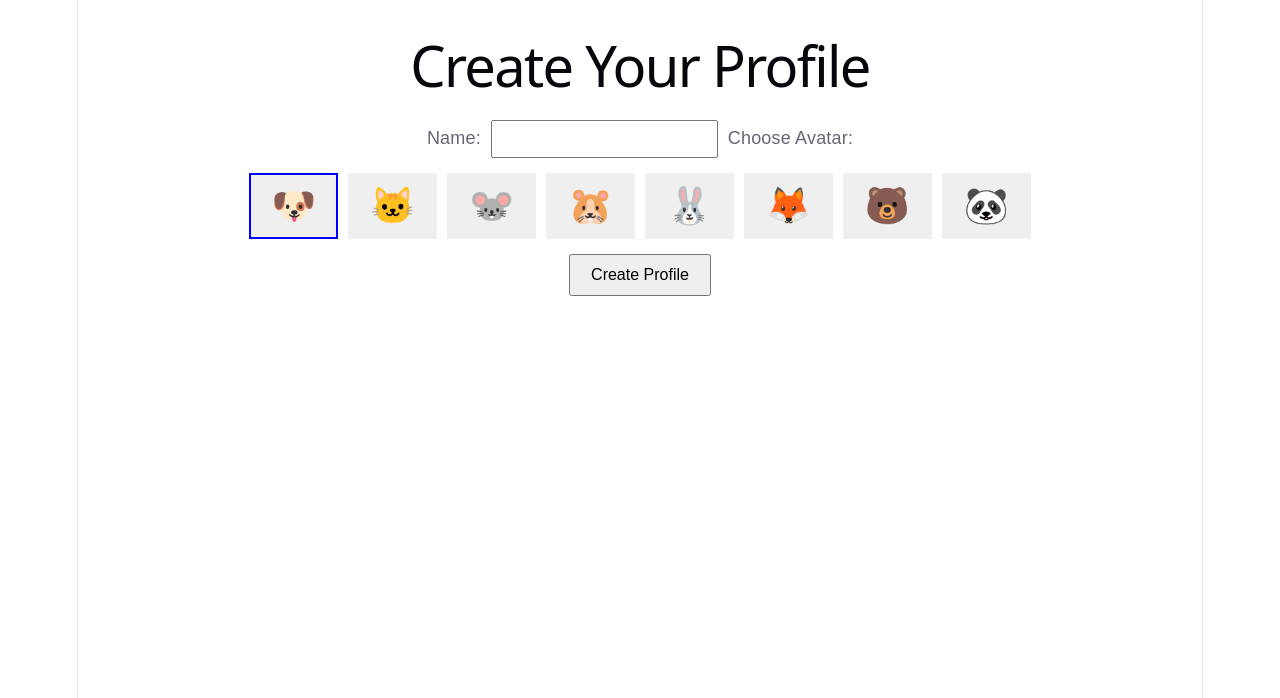
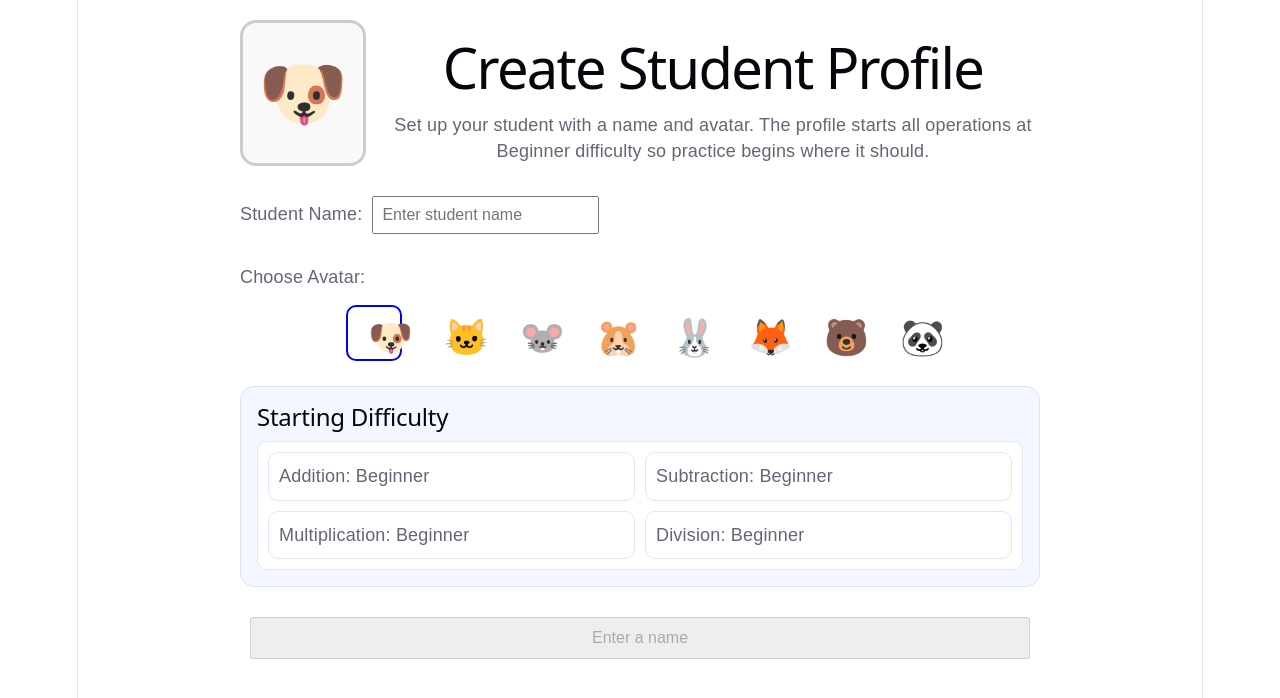
Before and after one commit to areeves/math-drill, a React (Vite) app: page / in a window 1280 px wide. Shown: the top 698 px of the page. Built offline with nearby package versions, Linux system fonts and the light colour scheme.

Commit message:
feat: enhance profile creation screen with improved layout and avatar selection

```diff
--- a/src/App.css
+++ b/src/App.css
@@ -22,10 +22,76 @@ input {
   margin: 10px;
 }
 
+.profile-header {
+  display: flex;
+  align-items: center;
+  justify-content: center;
+  gap: 20px;
+  margin-bottom: 20px;
+}
+
+.avatar-preview {
+  font-size: 4rem;
+  padding: 15px;
+  border: 3px solid #ccc;
+  border-radius: 16px;
+  width: 110px;
+  height: 110px;
+  display: flex;
+  align-items: center;
+  justify-content: center;
+  background: #f9f9f9;
+}
+
+.profile-form {
+  display: grid;
+  gap: 20px;
+  text-align: left;
+}
+
+.difficulty-preview {
+  background: #f4f7ff;
+  border: 1px solid #d7e2ff;
+  padding: 16px;
+  border-radius: 14px;
+}
+
+.difficulty-grid {
+  display: grid;
+  grid-template-columns: repeat(2, minmax(140px, 1fr));
+  gap: 10px;
+  margin-top: 10px;
+}
+
+.difficulty-preview div {
+  padding: 10px;
+  background: white;
+  border-radius: 10px;
+  border: 1px solid #e0e7ff;
+}
+
+.field-label {
+  display: block;
+  font-size: 1rem;
+  margin-bottom: 0;
+}
+
+.avatar-selection {
+  display: flex;
+  flex-wrap: wrap;
+  justify-content: center;
+  gap: 10px;
+  margin-top: 10px;
+}
+
 .avatar-selection button {
   font-size: 2em;
   margin: 5px;
   border: 2px solid transparent;
+  border-radius: 10px;
+  width: 56px;
+  height: 56px;
+  background: white;
 }
 
 .avatar-selection button.selected {
--- a/src/components/ProfileCreateScreen.tsx
+++ b/src/components/ProfileCreateScreen.tsx
@@ -1,5 +1,5 @@
-import { useState } from 'react';
-import type { StudentProfile, Screen } from '../types';
+import { useState, type FormEvent } from 'react';
+import type { StudentProfile, Screen, Operation, DifficultyLevel } from '../types';
 
 interface ProfileCreateScreenProps {
   setProfile: (profile: StudentProfile) => void;
@@ -7,18 +7,20 @@ interface ProfileCreateScreenProps {
 }
 
 const avatars = ['🐶', '🐱', '🐭', '🐹', '🐰', '🦊', '🐻', '🐼'];
+const defaultDifficultyLevels: Record<Operation, DifficultyLevel> = { add: 1, sub: 1, mul: 1, div: 1 };
 
 export default function ProfileCreateScreen({ setProfile, setScreen }: ProfileCreateScreenProps) {
   const [name, setName] = useState('');
   const [selectedAvatar, setSelectedAvatar] = useState(avatars[0]);
 
-  const handleSubmit = (e: React.FormEvent) => {
+  const handleSubmit = (e: FormEvent<HTMLFormElement>) => {
     e.preventDefault();
-    if (name.trim()) {
+    const trimmedName = name.trim();
+    if (trimmedName) {
       const profile: StudentProfile = {
-        name: name.trim(),
+        name: trimmedName,
         avatar: selectedAvatar,
-        difficultyLevels: { add: 1, sub: 1, mul: 1, div: 1 }
+        difficultyLevels: defaultDifficultyLevels,
       };
       setProfile(profile);
       setScreen('home');
@@ -27,20 +29,30 @@ export default function ProfileCreateScreen({ setProfile, setScreen }: ProfileCr
 
   return (
     <div className="profile-create-screen">
-      <h1>Create Your Profile</h1>
-      <form onSubmit={handleSubmit}>
-        <label>
-          Name:
+      <div className="profile-header">
+        <div className="avatar-preview" aria-hidden="true">{selectedAvatar}</div>
+        <div>
+          <h1>Create Student Profile</h1>
+          <p>
+            Set up your student with a name and avatar. The profile starts all operations at Beginner difficulty so practice begins where it should.
+          </p>
+        </div>
+      </div>
+
+      <form onSubmit={handleSubmit} className="profile-form">
+        <label className="field-label">
+          Student Name:
           <input
             type="text"
             value={name}
             onChange={(e) => setName(e.target.value)}
-            required
+            placeholder="Enter student name"
           />
         </label>
-        <label>
+
+        <div className="field-label">
           Choose Avatar:
-          <div className="avatar-selection">
+          <div className="avatar-selection" role="group" aria-label="Avatar selection">
             {avatars.map((avatar) => (
               <button
                 key={avatar}
@@ -52,8 +64,21 @@ export default function ProfileCreateScreen({ setProfile, setScreen }: ProfileCr
               </button>
             ))}
           </div>
-        </label>
-        <button type="submit">Create Profile</button>
+        </div>
+
+        <div className="difficulty-preview">
+          <h2>Starting Difficulty</h2>
+          <div className="difficulty-grid">
+            <div>Addition: Beginner</div>
+            <div>Subtraction: Beginner</div>
+            <div>Multiplication: Beginner</div>
+            <div>Division: Beginner</div>
+          </div>
+        </div>
+
+        <button type="submit" disabled={!name.trim()}>
+          {name.trim() ? 'Create Profile' : 'Enter a name'}
+        </button>
       </form>
     </div>
   );
```
